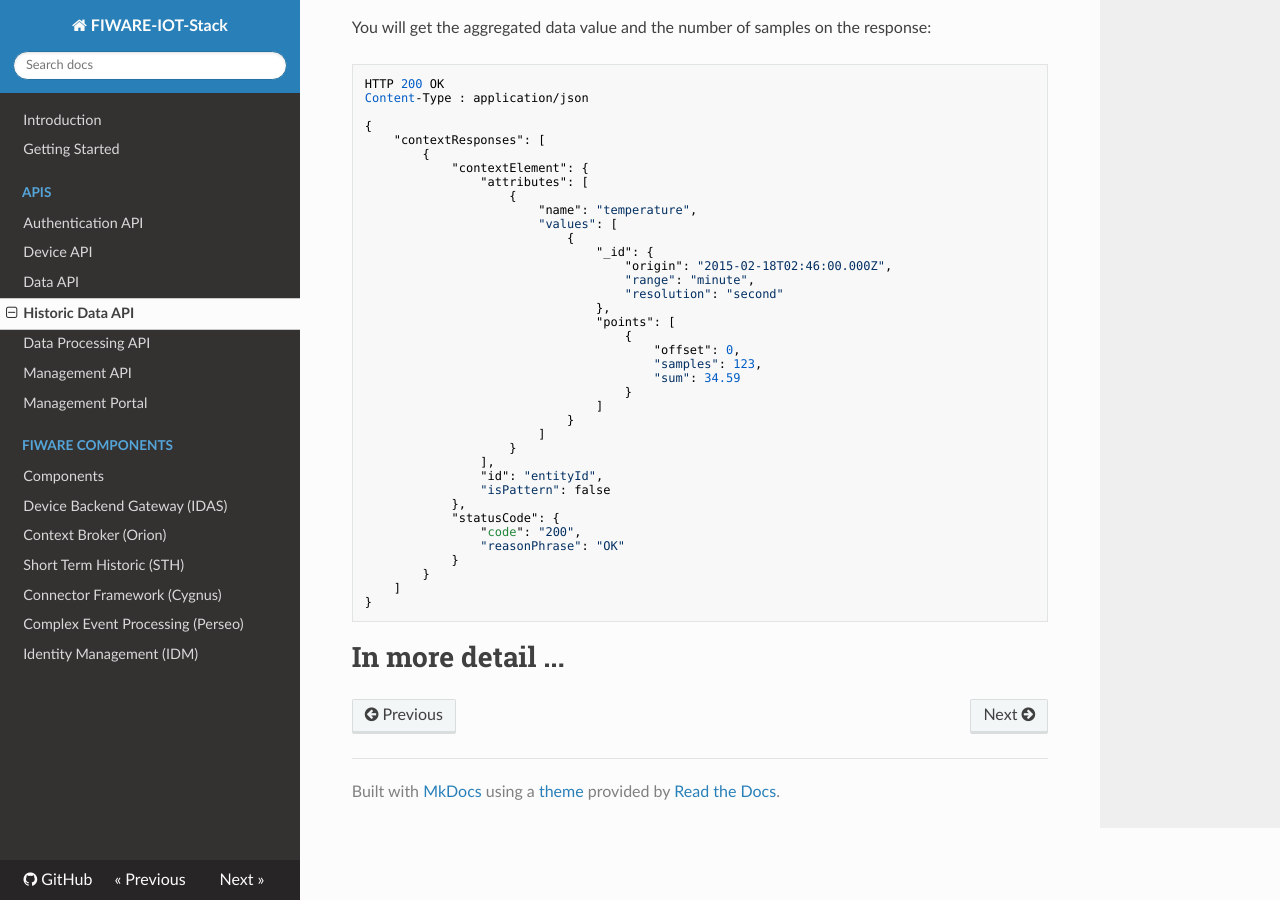
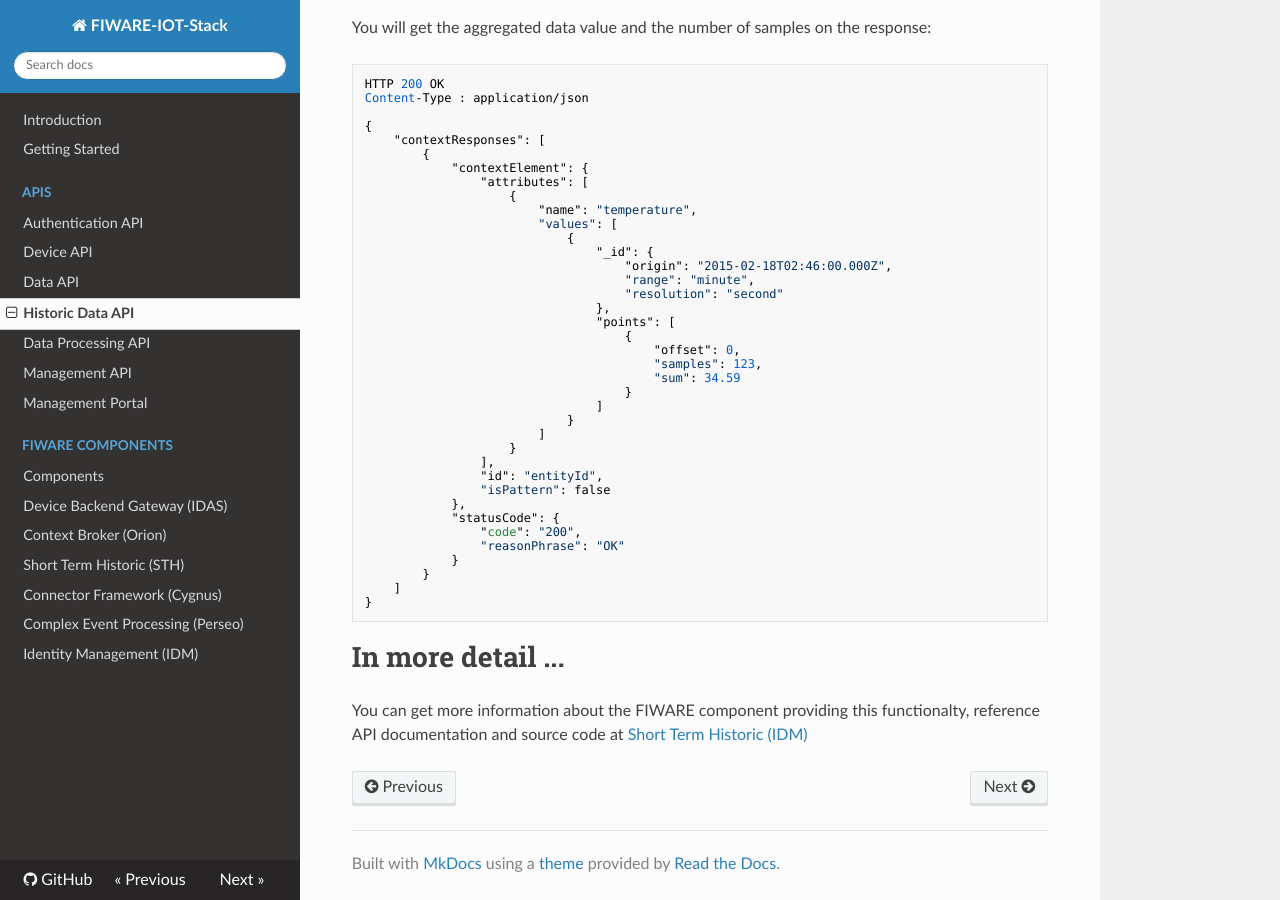
Before and after one commit to telefonicaid/thinking-cities, an MkDocs documentation site: the page built from docs/historicdata_api.md, in a window 1280 px wide and 900 px high, scrolled down 2824 px. Built offline with MkDocs 1.6.1, drawn with Linux system fonts in a browser that asks for light colours; nearby versions of some CDN libraries; old or Windows-style settings are respelled for this version of MkDocs.

Commit message:
Update historicdata_api.md

````diff
--- a/docs/historicdata_api.md
+++ b/docs/historicdata_api.md
@@ -183,3 +183,5 @@ Content-Type : application/json
 ```
 
 # In more detail ...
+
+You can get more information about the FIWARE component providing this functionalty, reference API documentation and source code at [Short Term Historic (IDM)](sth.md)
````
